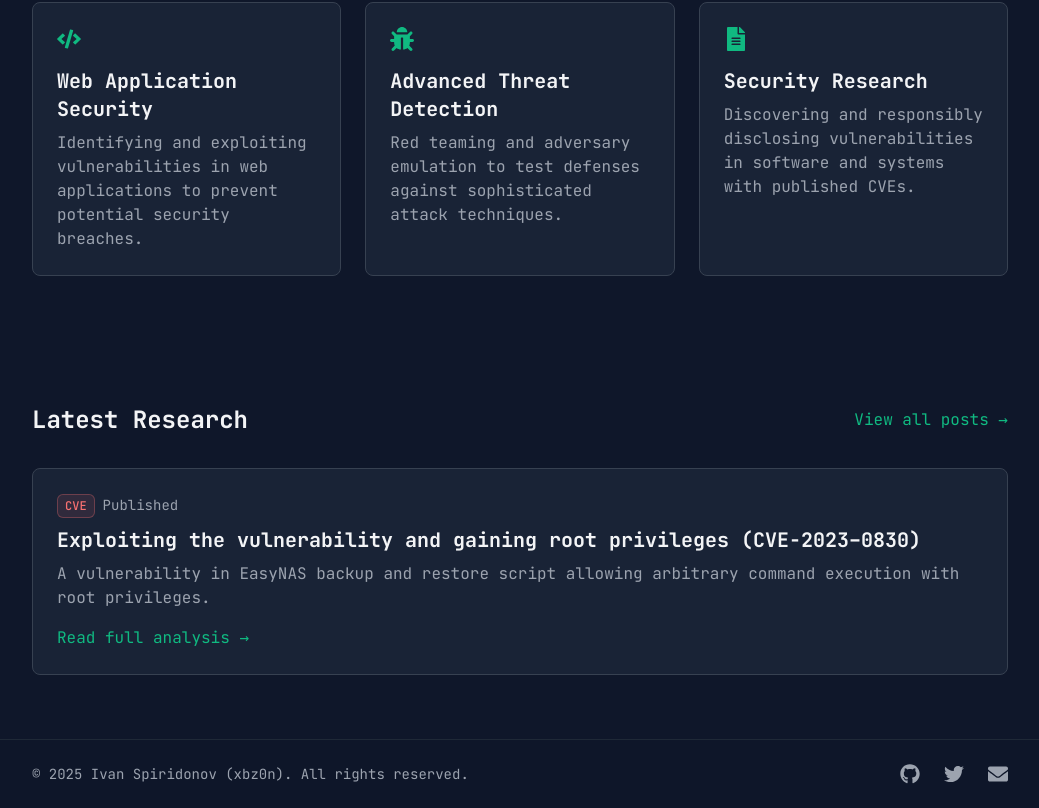
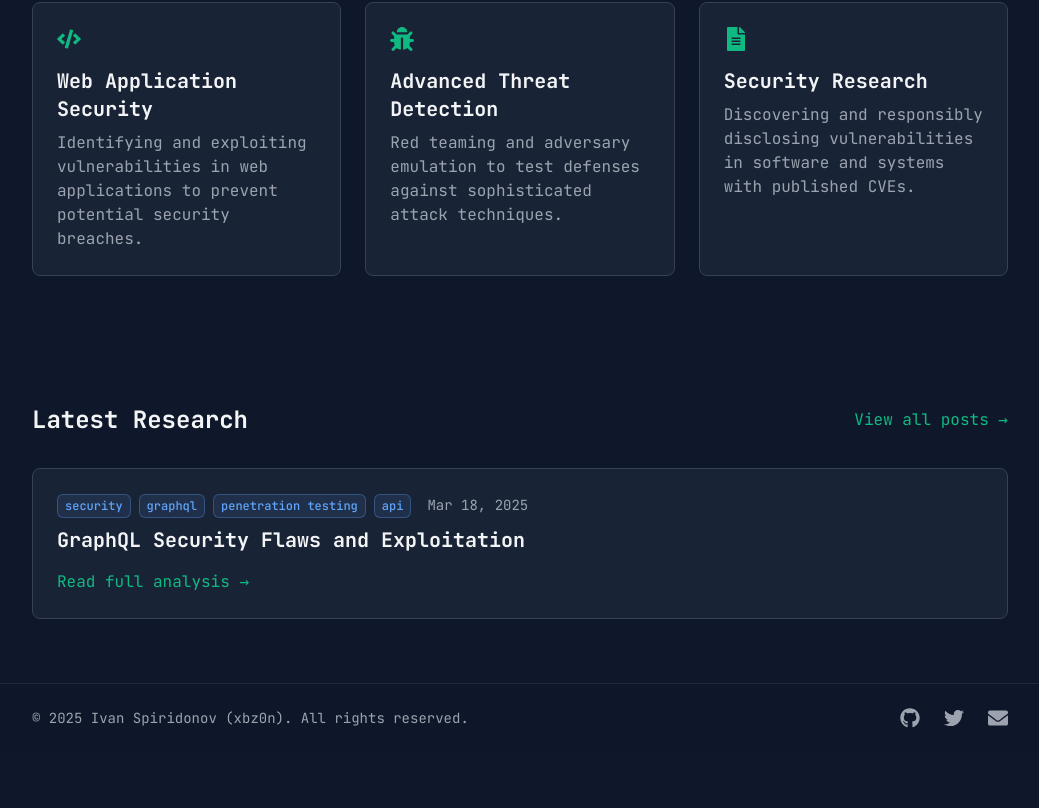
Before and after one commit to xbz0n/xbz0n.github.io, a Next.js app: page / in a window 1280 px wide. Shown: the part 687-1495 px from the top of the page, without its empty margins (120-1159 px from the left). After the commit the page ends 1439 px from the top, so only its background shows below. Built offline with nearby package versions, Linux system fonts and the light colour scheme.

Commit message:
Update home page to dynamically display latest blog post

```diff
--- a/pages/index.js
+++ b/pages/index.js
@@ -1,8 +1,12 @@
 import Link from 'next/link';
 import { FaShieldAlt, FaCode, FaBug, FaFileAlt } from 'react-icons/fa';
 import TerminalHero from '../components/TerminalHero';
+import path from 'path';
+import fs from 'fs';
+import matter from 'gray-matter';
+import { format } from 'date-fns';
 
-export default function Home() {
+export default function Home({ latestPost }) {
   return (
     <div className="space-y-16">
       {/* Hero Section */}
@@ -75,16 +79,22 @@ export default function Home() {
         </div>
         <div className="bg-secondary/30 rounded-lg p-6 border border-gray-700">
           <div className="mb-2">
-            <span className="badge badge-cve">CVE</span>
-            <span className="text-sm text-gray-400 ml-2">Published</span>
+            {latestPost.tags && latestPost.tags.map(tag => (
+              <span key={tag} className={`badge ${tag.toLowerCase().includes('cve') ? 'badge-cve' : 'badge-certification'} mr-2`}>
+                {tag}
+              </span>
+            ))}
+            <span className="text-sm text-gray-400 ml-2">
+              {format(new Date(latestPost.date), 'MMM d, yyyy')}
+            </span>
           </div>
           <h3 className="text-xl font-semibold mb-2">
-            Exploiting the vulnerability and gaining root privileges (CVE-2023–0830)
+            {latestPost.title}
           </h3>
           <p className="text-gray-400 mb-4">
-            A vulnerability in EasyNAS backup and restore script allowing arbitrary command execution with root privileges.
+            {latestPost.excerpt}
           </p>
-          <Link href="/blog/cve-2023-0830" className="text-accent hover:text-accent/80">
+          <Link href={`/blog/${latestPost.slug}`} className="text-accent hover:text-accent/80">
             Read full analysis →
           </Link>
         </div>
@@ -92,3 +102,51 @@ export default function Home() {
     </div>
   );
 }
+
+export async function getStaticProps() {
+  const postsDirectory = path.join(process.cwd(), 'posts');
+  const fileNames = fs.readdirSync(postsDirectory);
+
+  const allPosts = fileNames.map(fileName => {
+    // Remove ".md" from file name to get slug
+    const slug = fileName.replace(/\.md$/, '');
+
+    // Read markdown file as string
+    const fullPath = path.join(postsDirectory, fileName);
+    const fileContents = fs.readFileSync(fullPath, 'utf8');
+
+    // Use gray-matter to parse the post metadata section
+    const matterResult = matter(fileContents);
+
+    // Create excerpt
+    const excerpt = matterResult.content.trim().split('\n\n')[0].replace(/^#+\s+.*$/m, '').trim();
+
+    // Combine the data
+    return {
+      slug,
+      title: matterResult.data.title,
+      date: matterResult.data.date,
+      tags: matterResult.data.tags,
+      excerpt: excerpt.substring(0, 150) + (excerpt.length > 150 ? '...' : '')
+    };
+  });
+
+  // Sort posts by date
+  const sortedPosts = allPosts.sort((a, b) => {
+    return new Date(b.date) - new Date(a.date);
+  });
+
+  const latestPost = sortedPosts.length > 0 ? sortedPosts[0] : {
+    title: 'No posts available',
+    date: new Date().toISOString(),
+    slug: '',
+    excerpt: 'There are currently no blog posts available.',
+    tags: []
+  };
+
+  return {
+    props: {
+      latestPost
+    }
+  };
+}
```
